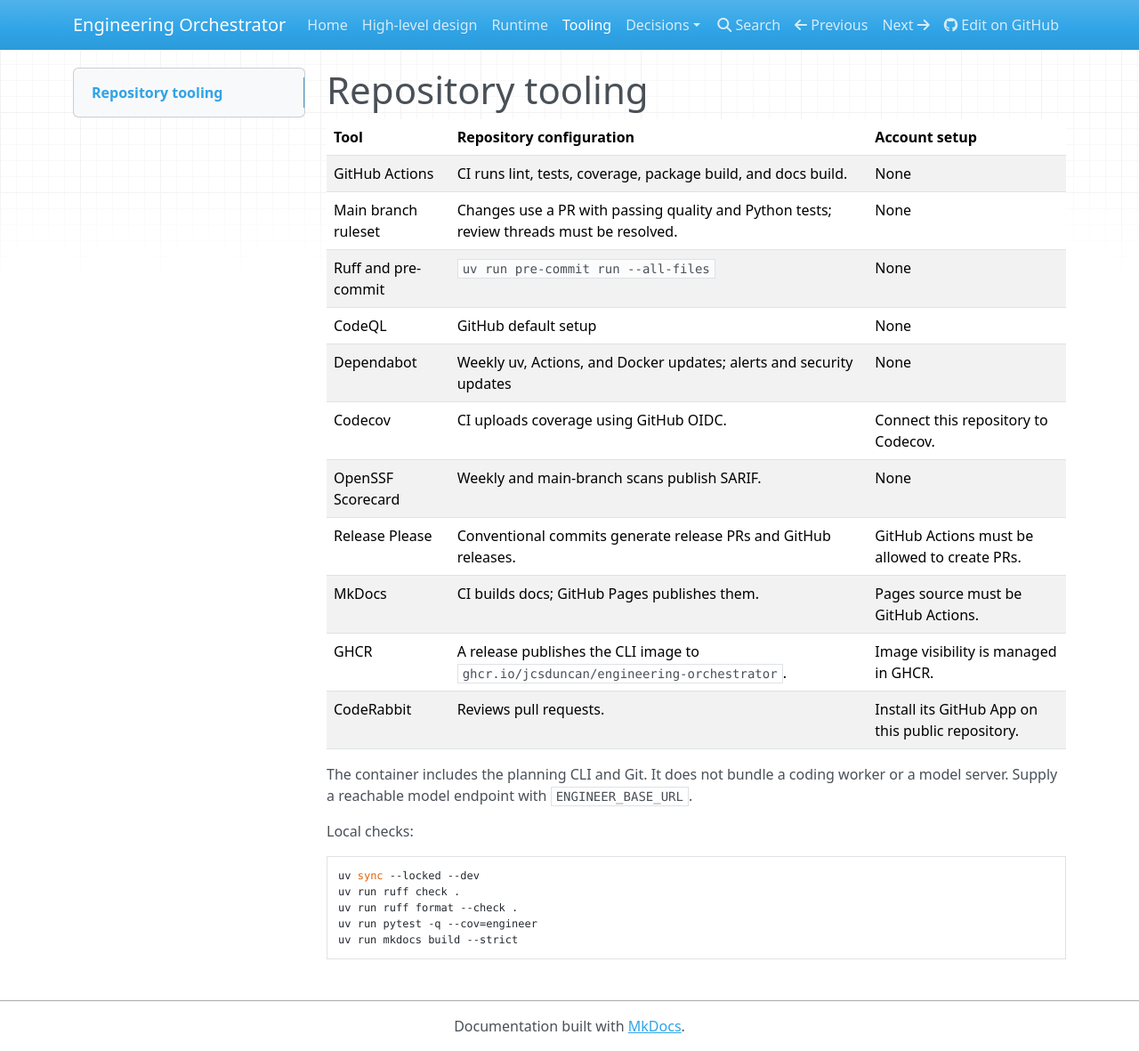
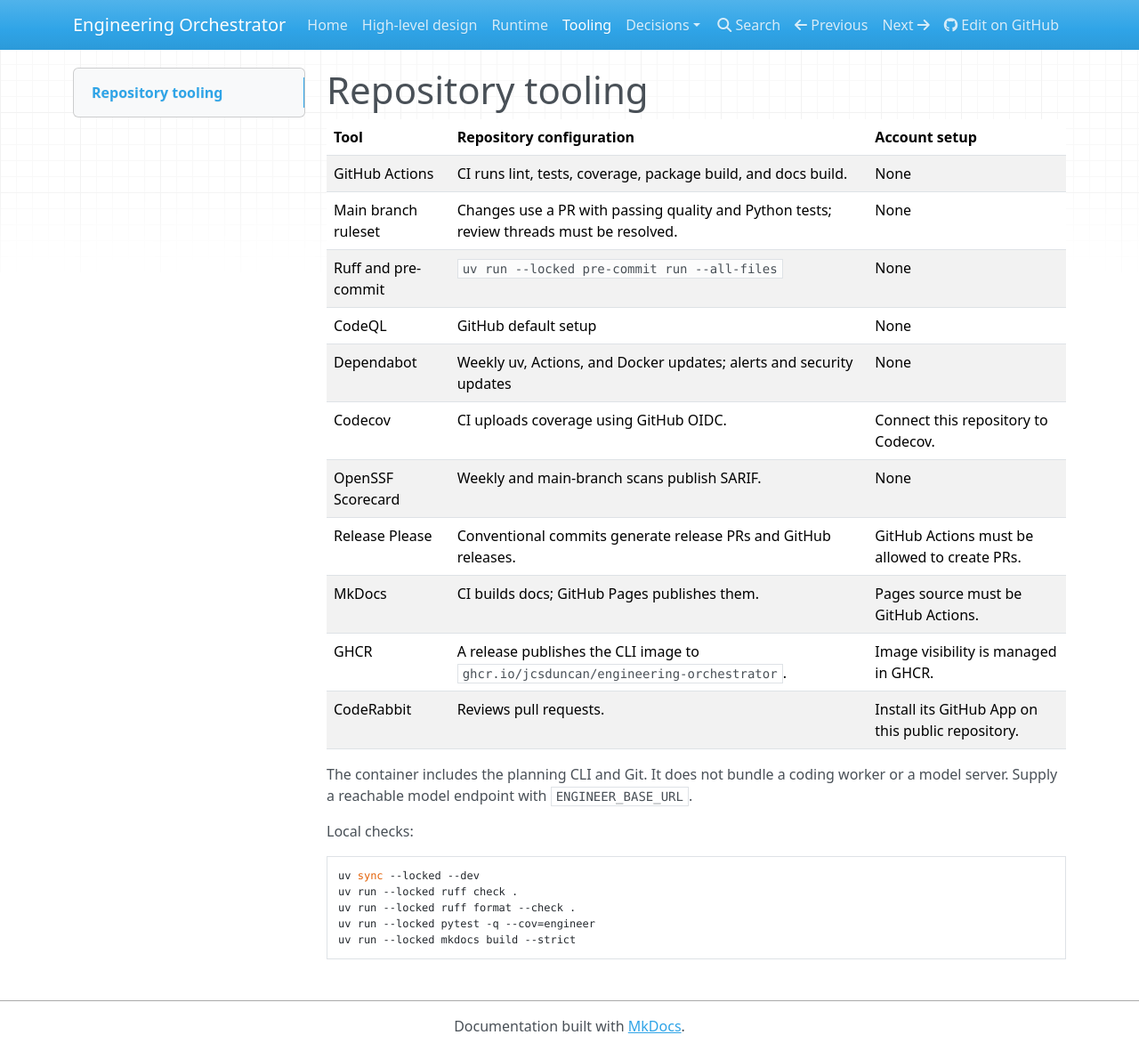
Before and after one commit to jcsduncan/engineering-orchestrator, an MkDocs documentation site: the page built from docs/tooling.md, in a window 1280 px wide and 1181 px high. Shown: the whole window at 89% size. Built offline with MkDocs 1.6.1, drawn with Linux system fonts in a browser that asks for light colours; nearby versions of some CDN libraries.

````diff
--- a/docs/tooling.md
+++ b/docs/tooling.md
@@ -4,7 +4,7 @@
 | --- | --- | --- |
 | GitHub Actions | CI runs lint, tests, coverage, package build, and docs build. | None |
 | Main branch ruleset | Changes use a PR with passing quality and Python tests; review threads must be resolved. | None |
-| Ruff and pre-commit | `uv run pre-commit run --all-files` | None |
+| Ruff and pre-commit | `uv run --locked pre-commit run --all-files` | None |
 | CodeQL | GitHub default setup | None |
 | Dependabot | Weekly uv, Actions, and Docker updates; alerts and security updates | None |
 | Codecov | CI uploads coverage using GitHub OIDC. | Connect this repository to Codecov. |
@@ -20,8 +20,8 @@ Local checks:
 
 ```bash
 uv sync --locked --dev
-uv run ruff check .
-uv run ruff format --check .
-uv run pytest -q --cov=engineer
-uv run mkdocs build --strict
+uv run --locked ruff check .
+uv run --locked ruff format --check .
+uv run --locked pytest -q --cov=engineer
+uv run --locked mkdocs build --strict
 ```
````
Also changed, not shown: CONTRIBUTING.md (+1 -1 lines), README.md (+6 -5 lines).
